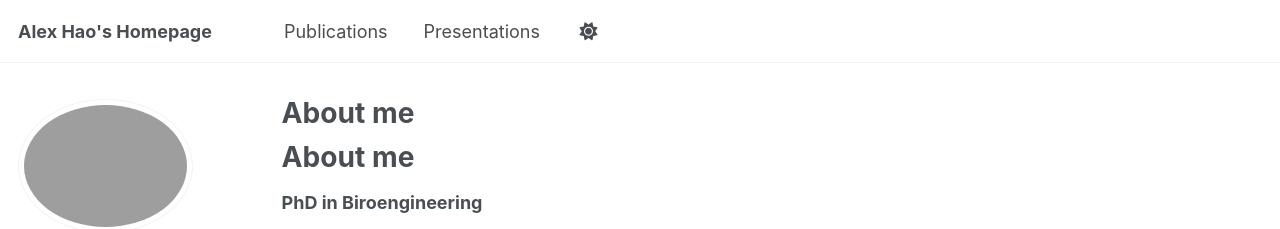
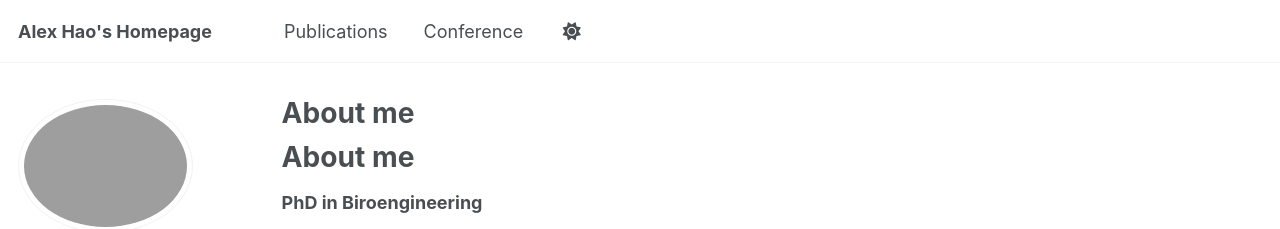
Before and after one commit to AlexYkHao/AlexYkHao.github.io, a Jekyll site: the page built from _pages/about.md, in a window 1280 px wide. Shown: the top 229 px of the page. Built offline with Jekyll 4.4.1, drawn with Linux system fonts in a browser that asks for light colours; some web fonts are replaced; our own code applies the rules of GitHub Pages for plain Markdown files.

Commit message:
Update navigation.yml

```diff
--- a/_data/navigation.yml
+++ b/_data/navigation.yml
@@ -11,5 +11,5 @@ main:
   - title: "Publications"
     url: /publications/
 
-  - title: "Presentations"
+  - title: "Conference"
     url: /talks/
```
